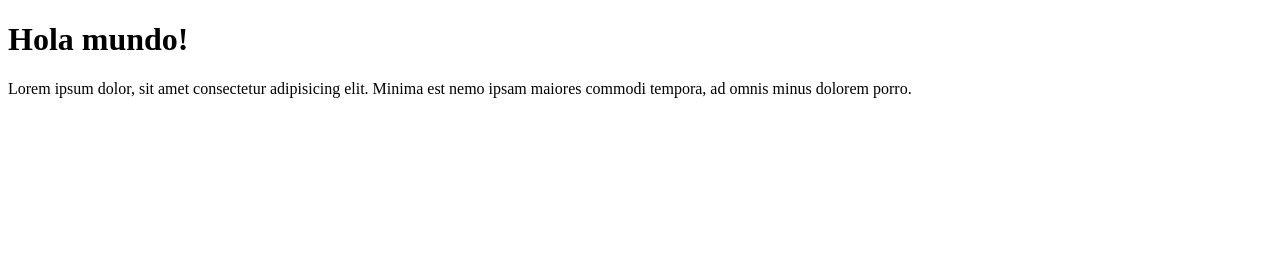
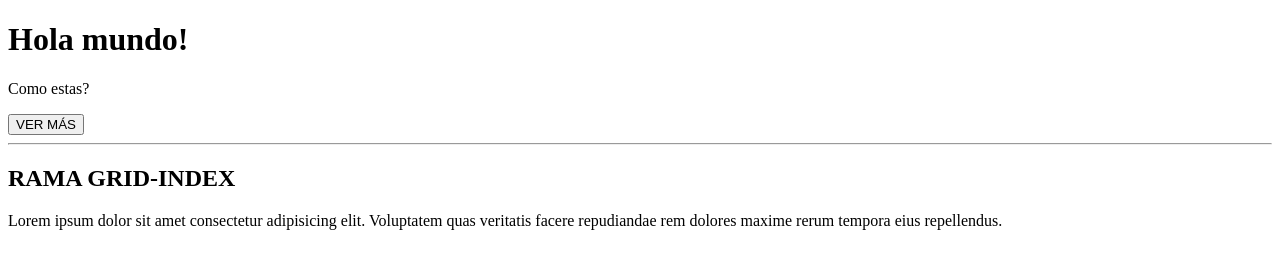
Before and after one commit to ceciliarodriguez05/clase10-github, a plain HTML site: page index.html in a window 1280 px wide. Drawn offline with Linux system fonts and the light colour scheme.

Commit message:
trabajando en la rama nueva

```diff
--- a/index.html
+++ b/index.html
@@ -8,6 +8,10 @@
 </head>
 <body>
     <h1>Hola mundo!</h1>
-    <p>Lorem ipsum dolor, sit amet consectetur adipisicing elit. Minima est nemo ipsam maiores commodi tempora, ad omnis minus dolorem porro.</p>
+    <p>Como estas?</p>
+    <button>VER MÁS</button>
+    <hr>
+    <h2>RAMA GRID-INDEX</h2>
+    <p>Lorem ipsum dolor sit amet consectetur adipisicing elit. Voluptatem quas veritatis facere repudiandae rem dolores maxime rerum tempora eius repellendus.</p>
 </body>
 </html>
```
